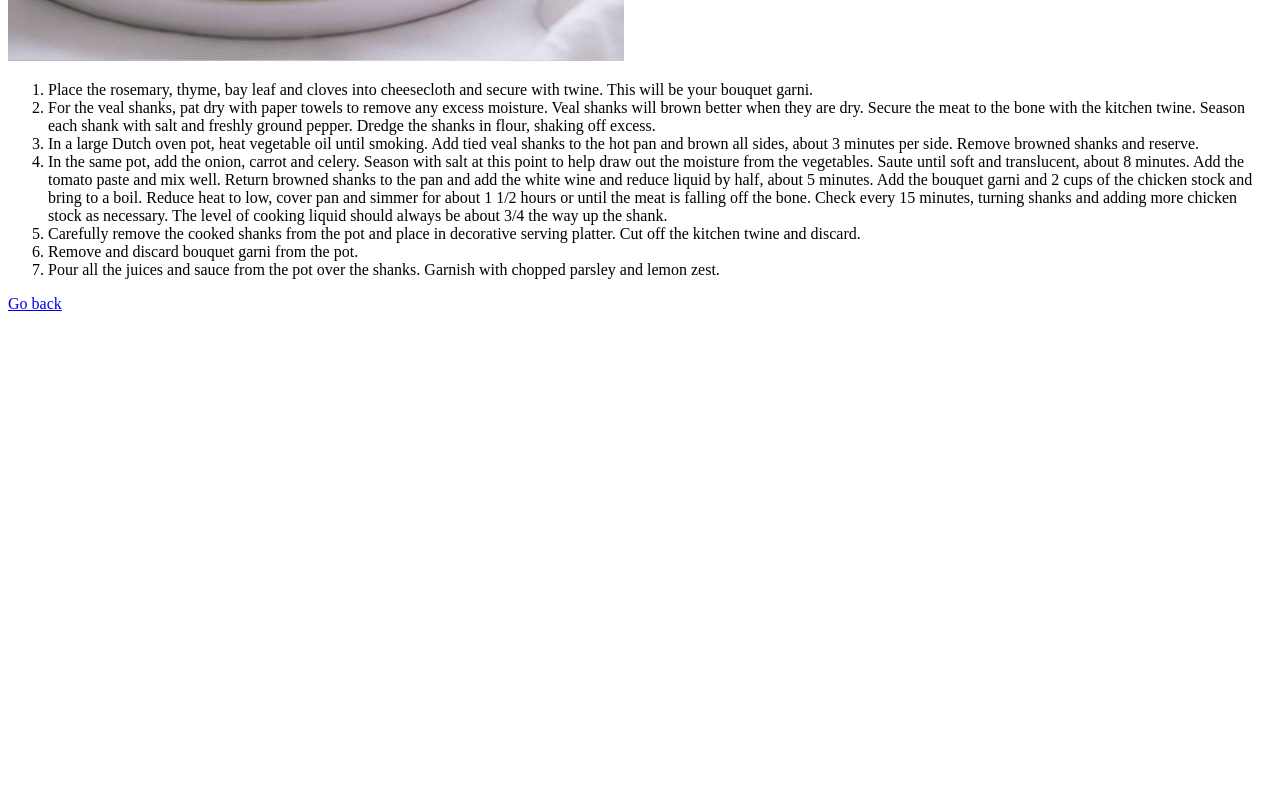
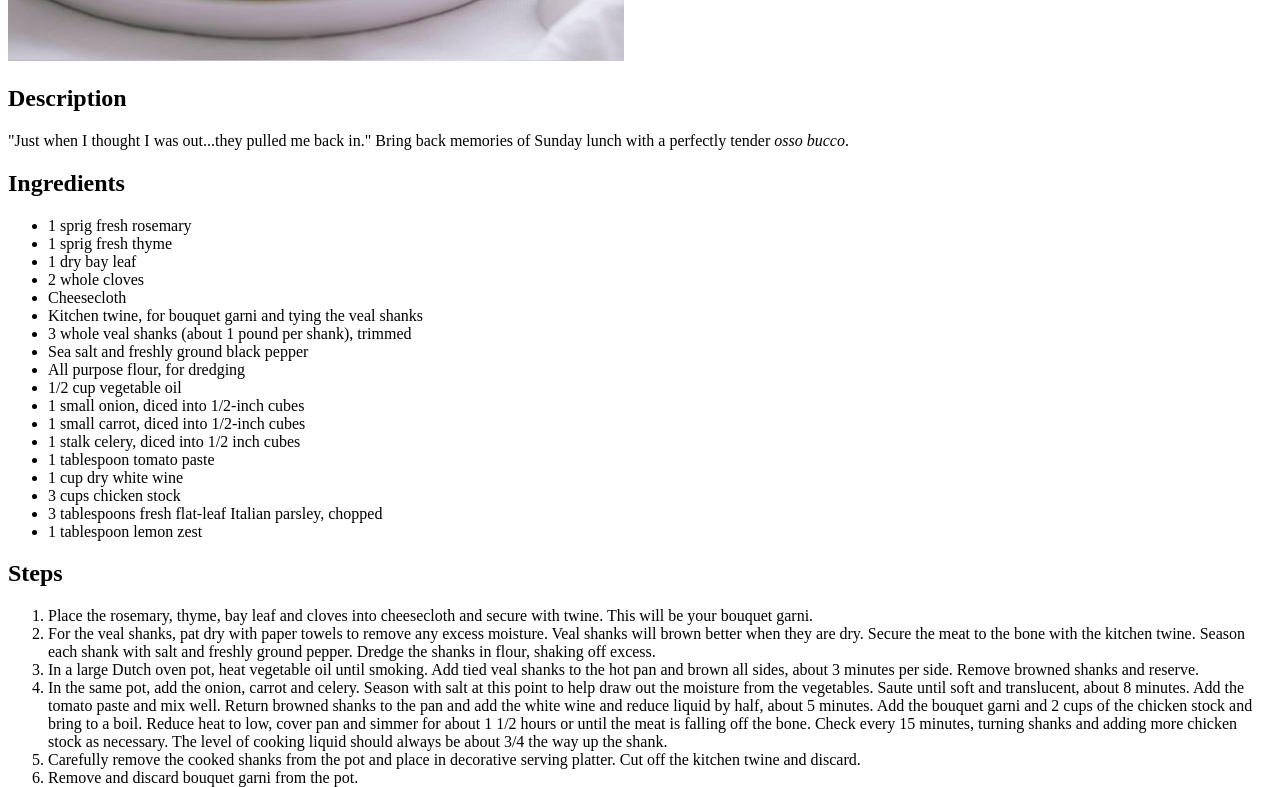
Before and after one commit to changothy/odin-recipes, a plain HTML site: page recipes/osso-bucco.html in a window 1280 px wide. Shown: the part 481-1268 px from the top of the page. Before the commit the page ends 802 px from the top, so only its background shows below. Drawn offline with Linux system fonts and the light colour scheme.

Commit message:
Update recipe pages to match assignment format
Add description header and ingredients list.

```diff
--- a/recipes/osso-bucco.html
+++ b/recipes/osso-bucco.html
@@ -11,6 +11,32 @@
 
     <img src="./images/osso-bucco.jpeg" alt="Osso bucco on a dish">
 
+    <h2>Description</h2>
+    <p>"Just when I thought I was out...they pulled me back in." Bring back memories of Sunday lunch with a perfectly tender <em>osso bucco</em>.</p>
+
+    <h2>Ingredients</h2>
+    <ul>
+        <li>1 sprig fresh rosemary</li>
+        <li>1 sprig fresh thyme</li>
+        <li>1 dry bay leaf</li>
+        <li>2 whole cloves</li>
+        <li>Cheesecloth</li>
+        <li>Kitchen twine, for bouquet garni and tying the veal shanks</li>
+        <li>3 whole veal shanks (about 1 pound per shank), trimmed</li>
+        <li>Sea salt and freshly ground black pepper</li>
+        <li>All purpose flour, for dredging</li>
+        <li>1/2 cup vegetable oil</li>
+        <li>1 small onion, diced into 1/2-inch cubes</li>
+        <li>1 small carrot, diced into 1/2-inch cubes</li>
+        <li>1 stalk celery, diced into 1/2 inch cubes</li>
+        <li>1 tablespoon tomato paste</li>
+        <li>1 cup dry white wine</li>
+        <li>3 cups chicken stock</li>
+        <li>3 tablespoons fresh flat-leaf Italian parsley, chopped</li>
+        <li>1 tablespoon lemon zest</li>
+    </ul>
+
+    <h2>Steps</h2>
     <ol>
         <li>Place the rosemary, thyme, bay leaf and cloves into cheesecloth and secure with twine. This will be your bouquet garni.</li>
         <li>For the veal shanks, pat dry with paper towels to remove any excess moisture. Veal shanks will brown better when they are dry. Secure the meat to the bone with the kitchen twine. Season each shank with salt and freshly ground pepper. Dredge the shanks in flour, shaking off excess.</li>
```
Also changed, not shown: recipes/baked-ziti.html (+22 -0 lines), recipes/lasagna.html (+26 -0 lines).
